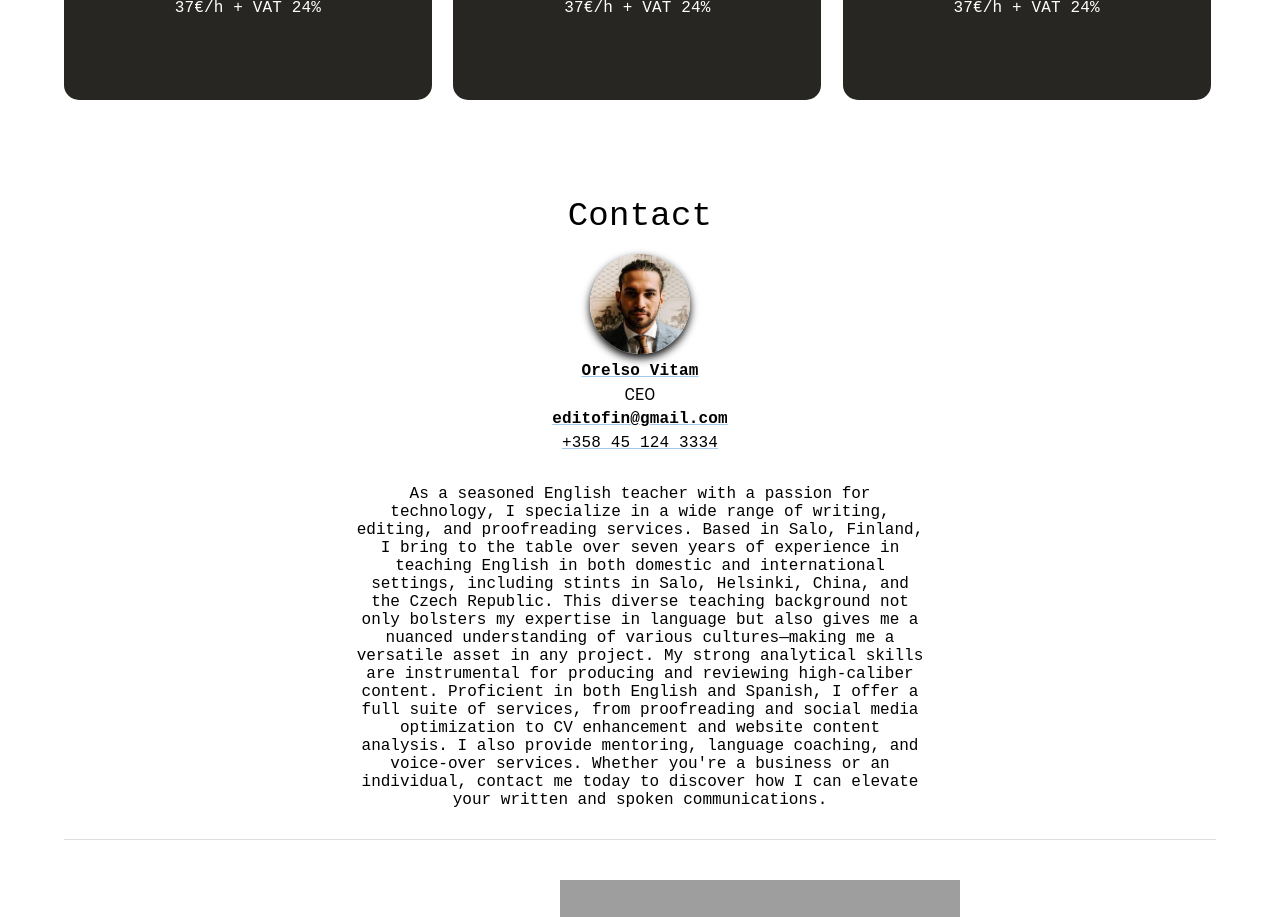
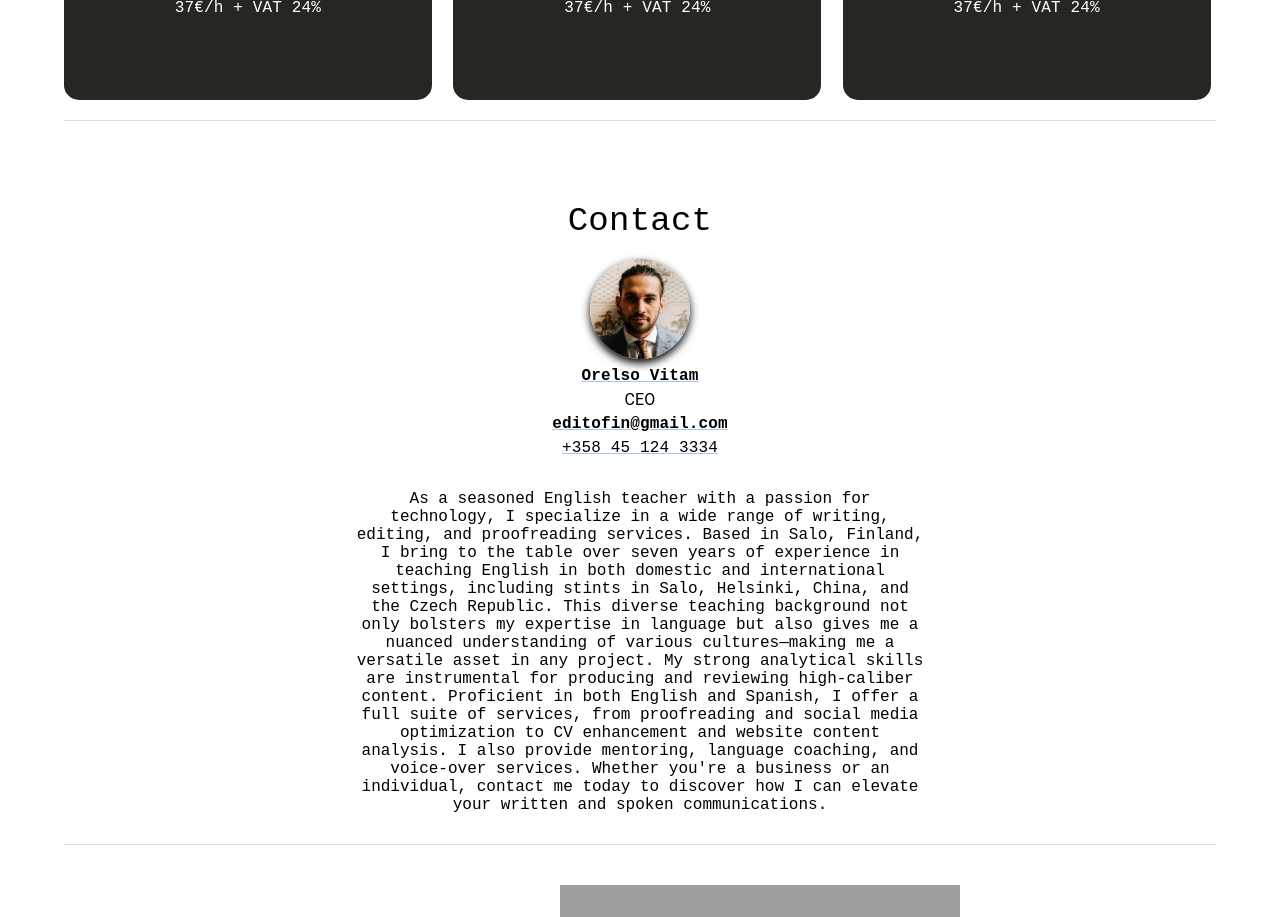
Before and after one commit to Orelso/edito, a React (Create React App) app: page / in a window 1280 px wide. Shown: the part 820-1737 px from the top of the page. Built offline with nearby package versions, Linux system fonts and the light colour scheme; grey boxes are pictures that could not be loaded; a web font is replaced by a local one.

Commit message:
update 16

```diff
--- a/src/App.js
+++ b/src/App.js
@@ -376,6 +376,16 @@ function App() {
               </Grid>
             ))}
           </Grid>
+          <div
+            style={{
+              marginTop: "20px",
+              // padding: "20px 0",
+              borderTop: "1px solid #ddd",
+              textAlign: "center",
+            }}
+          >
+            {" "}
+          </div>
         </section>
 
         {/* -------------------------------------------------------------------------------------------------------------------------------------------(Contacts)------------------------------------------------------------------------------------------------------------------------------------------------------------*/}
```
